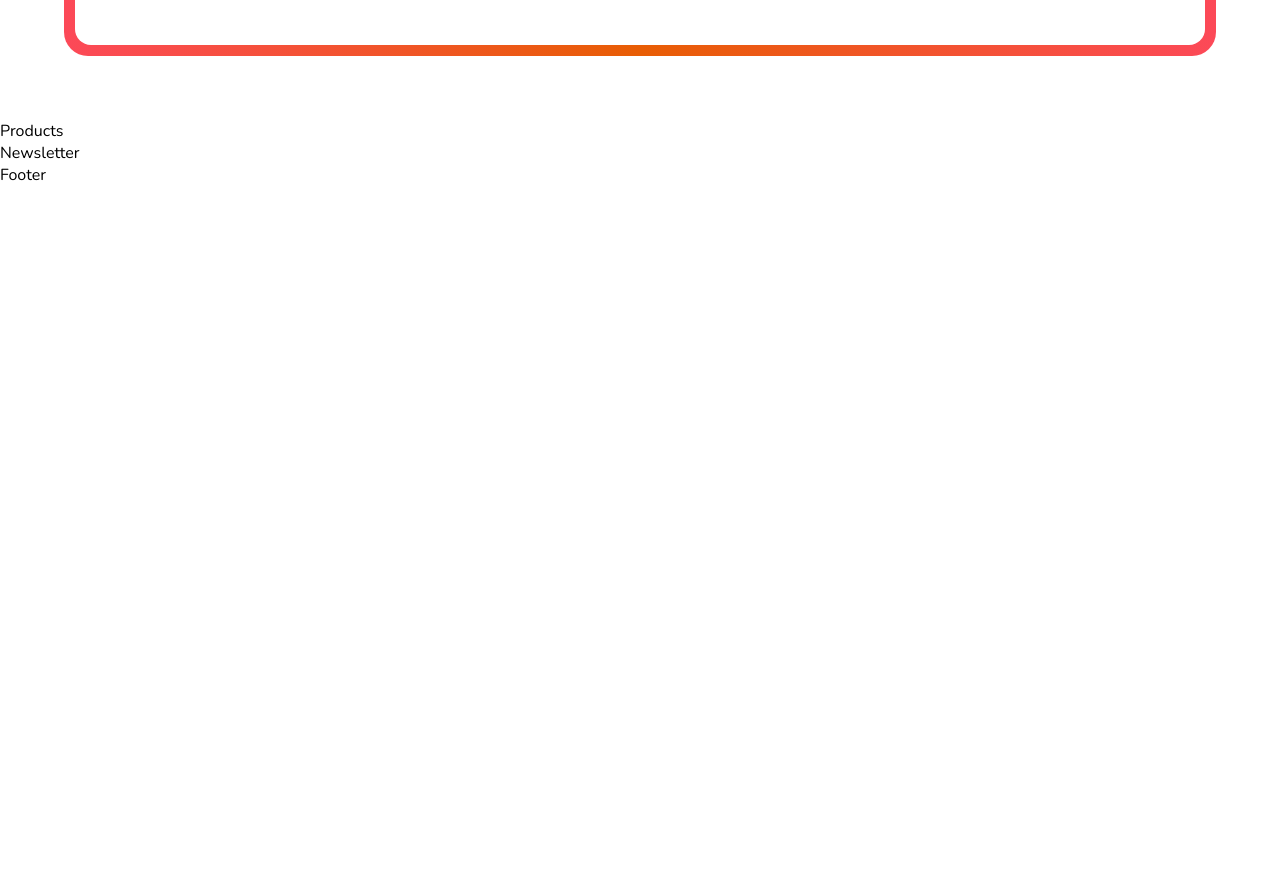
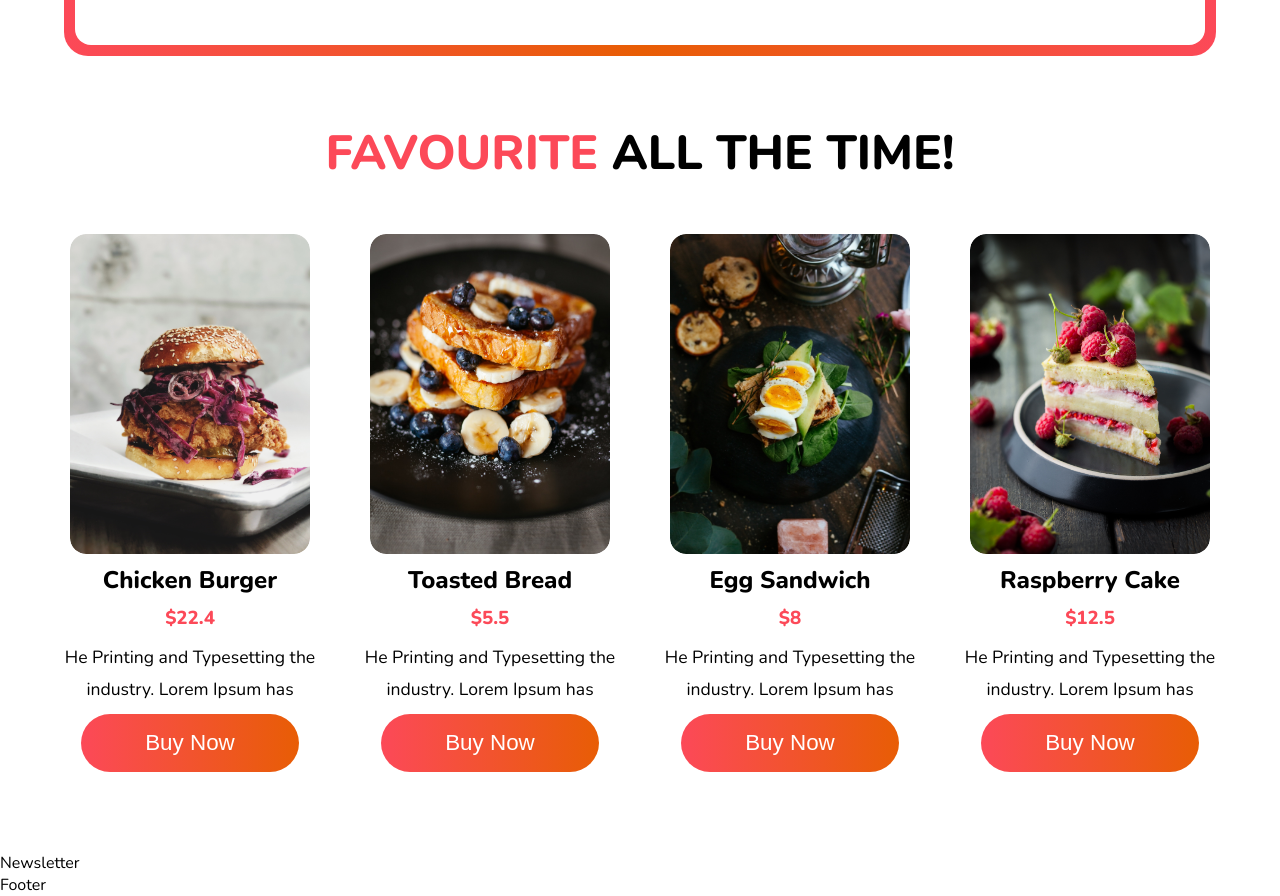
Before and after one commit to enrikcapistran/rest-food, a React (Create React App) app: page / in a window 1280 px wide. Shown: the part 2480-3376 px from the top of the page. Before the commit the page ends 2666 px from the top, so only its background shows below. Built offline with nearby package versions, Linux system fonts and the light colour scheme; the HTML template or start-up script is replaced by a standard one.

Commit message:
Sección Productos

```diff
--- a/src/components/Products.jsx
+++ b/src/components/Products.jsx
@@ -1,7 +1,104 @@
 import React from 'react'
+import styled from 'styled-components'
+import product1 from "../assets/product1.jpg"
+import product2 from "../assets/product2.jpg"
+import product3 from "../assets/product3.jpg"
+import product4 from "../assets/product4.jpg"
+import { imageZoomEffect, TitleStyles } from './ReusableStyles'
 
 export default function Products() {
+  const data = [
+    {
+      image: product1,
+      name: "Chicken Burger",
+      price: "$22.4",
+    },
+    {
+      image: product2,
+      name: "Toasted Bread",
+      price: "$5.5",
+    },
+    {
+      image: product3,
+      name: "Egg Sandwich",
+      price: "$8",
+    },
+    {
+      image: product4,
+      name: "Raspberry Cake",
+      price: "$12.5",
+    },
+  ];
   return (
-    <div>Products</div>
-  )
+    <Section id="products">
+      <div className="title">
+        <h1>
+          <span>Favourite</span> All the time!
+        </h1>
+      </div>
+      <div className="products">
+        {data.map((product) => {
+            return (
+              <div className="product">
+                <div className="image">
+                  <img src={product.image} alt="Product" />
+                </div>
+                <h2>{product.name}</h2>
+                <h3>{product.price}</h3>
+                <p>He Printing and Typesetting the industry. Lorem Ipsum has</p>
+                <button>Buy Now</button>
+              </div>
+            );
+          })}
+      </div>
+    </Section>
+  );
 }
+const Section = styled.section`
+  ${TitleStyles};
+  .products{
+    display: grid;
+    grid-template-columns: repeat(4, 1fr);
+    gap: 3rem;
+    margin-top: 3rem;
+    .product{
+      display: flex;
+      flex-direction: column;
+      gap: 0.6rem;
+      justify-content: center;
+      align-items: center;
+      h3{
+        color: #fc4958
+      }
+      p{
+        text-align: center;
+        font-size: 1.1rem;
+        line-height: 2rem;
+        letter-spacing: 0ch.1rem;
+      }
+      ${imageZoomEffect};
+      .image{
+        max-height: 20rem;
+        overflow: hidden;
+        border-radius: 1rem;
+        img{
+          height: 20rem;
+          width: 15rem;
+          border-radius: 1rem;
+        }
+      }
+      button{
+        border: none;
+        padding: 1rem 4rem;
+        color: white;
+        font-size: 1.4rem;
+        border-radius: 4rem;
+        cursor: pointer;
+        background: linear-gradient(to right, #fc4958, #e85d05);
+        &:hover{
+          background: linear-gradient(to left, #fc4958, #e85d05);
+        }
+      }
+    }
+  }
+`;
```
